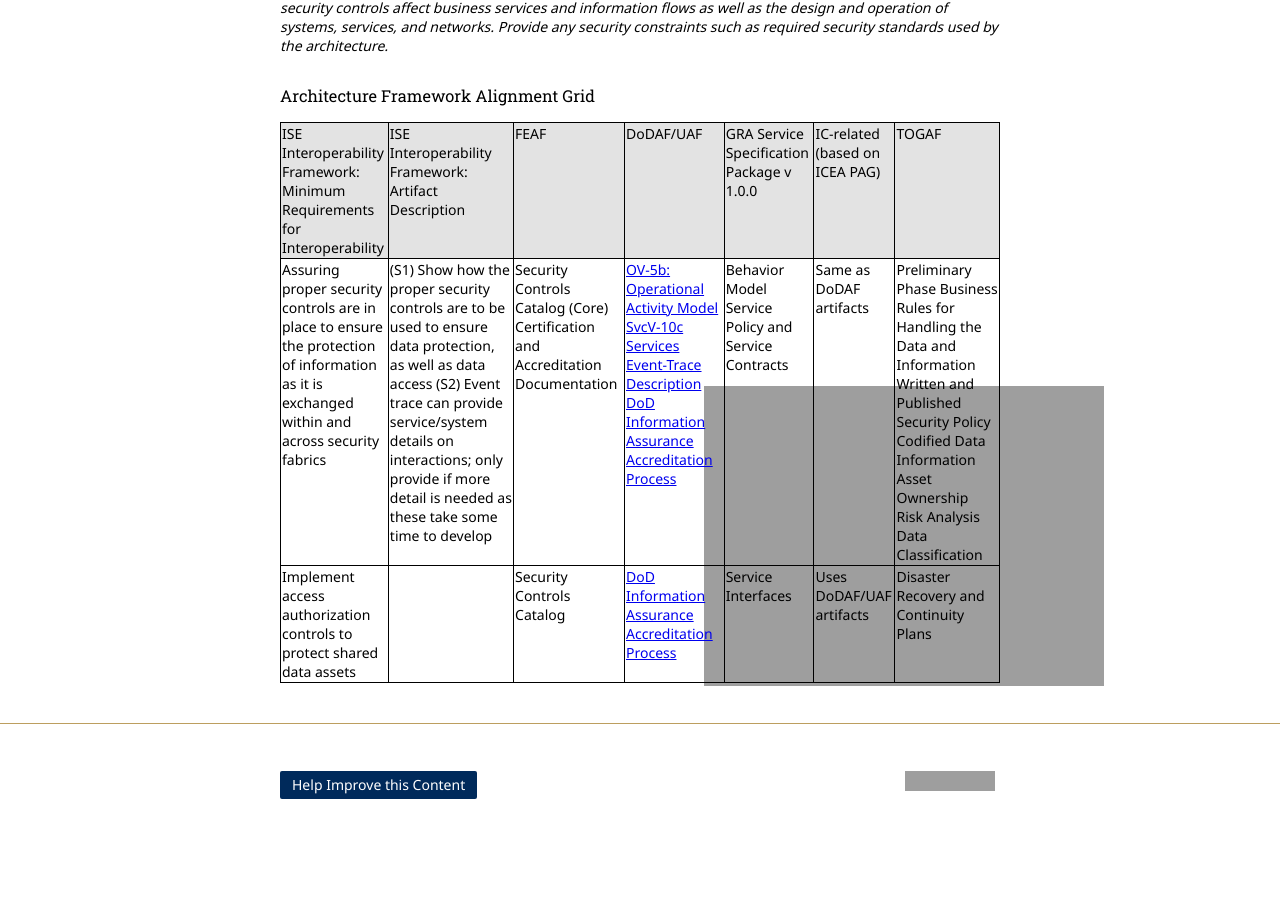
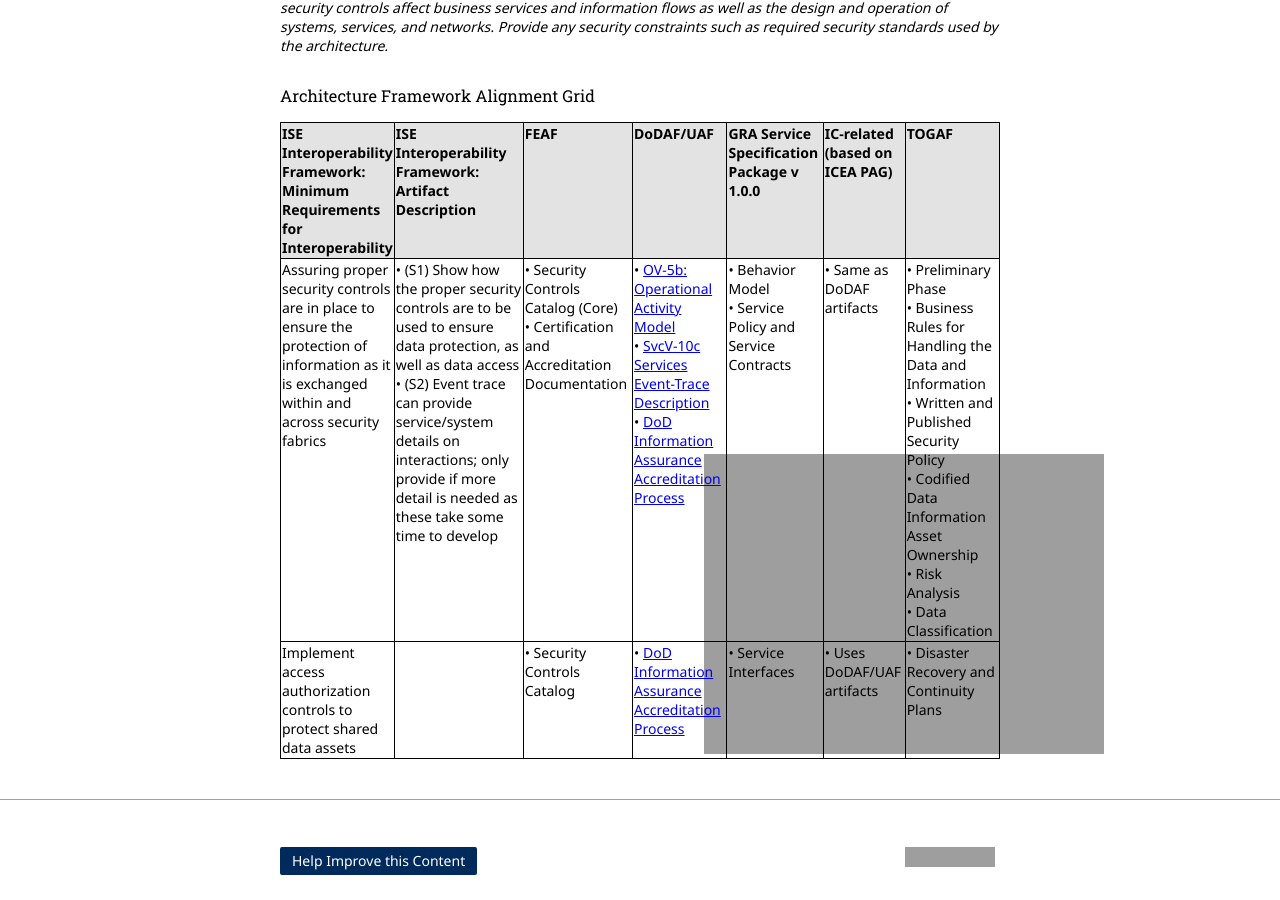
Before and after one commit to Project-Interoperability/project-interoperability.github.io, a Jekyll site: the page built from ref-arch-security.md, in a window 1280 px wide and 900 px high, scrolled down 1009 px. Built offline with Jekyll 4.4.1, drawn with Linux system fonts in a browser that asks for light colours; nearby versions of some CDN libraries; before the commit the page ends 1850 px from its top, so only the background shows below that; grey boxes are pictures that could not be loaded.

Commit message:
Formatting table content

```diff
--- a/ref-arch-security.md
+++ b/ref-arch-security.md
@@ -44,6 +44,6 @@
 
 ### Architecture Framework Alignment Grid
 
-| ISE Interoperability Framework: Minimum Requirements for Interoperability | ISE Interoperability Framework: Artifact Description | FEAF | DoDAF/UAF | GRA Service Specification Package v 1.0.0 | IC-related (based on ICEA PAG) | TOGAF |
-| Assuring proper security controls are in place to ensure the protection of information as it is exchanged within and across security fabrics | (S1) Show how the proper security controls are to be used to ensure data protection, as well as data access (S2) Event trace can provide service/system details on interactions; only provide if more detail is needed as these take some time to develop | Security Controls Catalog (Core) Certification and Accreditation Documentation | [OV-5b: Operational Activity Model](http://dodcio.defense.gov/dodaf20/dodaf20_ov5ab.aspx) [SvcV-10c Services Event-Trace Description](http://dodcio.defense.gov/dodaf20/dodaf20_services10c.aspx) [DoD Information Assurance Accreditation Process](http://iase.disa.mil/diacap/) | Behavior Model Service Policy and Service Contracts | Same as DoDAF artifacts | Preliminary Phase Business Rules for Handling the Data and Information Written and Published Security Policy Codified Data Information Asset Ownership Risk Analysis Data Classification |
-| Implement access authorization controls to protect shared data assets | | Security Controls Catalog | [DoD Information Assurance Accreditation Process](http://iase.disa.mil/diacap/) | Service Interfaces | Uses DoDAF/UAF artifacts | Disaster Recovery and Continuity Plans |
+| **ISE Interoperability Framework: Minimum Requirements for Interoperability** | **ISE Interoperability Framework: Artifact Description** | **FEAF** | **DoDAF/UAF** | **GRA Service Specification Package v 1.0.0** | **IC-related (based on ICEA PAG)** | **TOGAF** |
+| Assuring proper security controls are in place to ensure the protection of information as it is exchanged within and across security fabrics | • (S1) Show how the proper security controls are to be used to ensure data protection, as well as data access <br/> • (S2) Event trace can provide service/system details on interactions; only provide if more detail is needed as these take some time to develop | • Security Controls Catalog (Core) <br/> • Certification and Accreditation Documentation | • [OV-5b: Operational Activity Model](http://dodcio.defense.gov/dodaf20/dodaf20_ov5ab.aspx) <br/> • [SvcV-10c Services Event-Trace Description](http://dodcio.defense.gov/dodaf20/dodaf20_services10c.aspx) <br/> • [DoD Information Assurance Accreditation Process](http://iase.disa.mil/diacap/) | • Behavior Model <br/> • Service Policy and Service Contracts | • Same as DoDAF artifacts | • Preliminary Phase <br/> • Business Rules for Handling the Data and Information <br/> • Written and Published Security Policy <br/> • Codified Data Information Asset Ownership <br/> • Risk Analysis <br/> • Data Classification |
+| Implement access authorization controls to protect shared data assets | | • Security Controls Catalog | • [DoD Information Assurance Accreditation Process](http://iase.disa.mil/diacap/) | • Service Interfaces | • Uses DoDAF/UAF artifacts | • Disaster Recovery and Continuity Plans |
```
